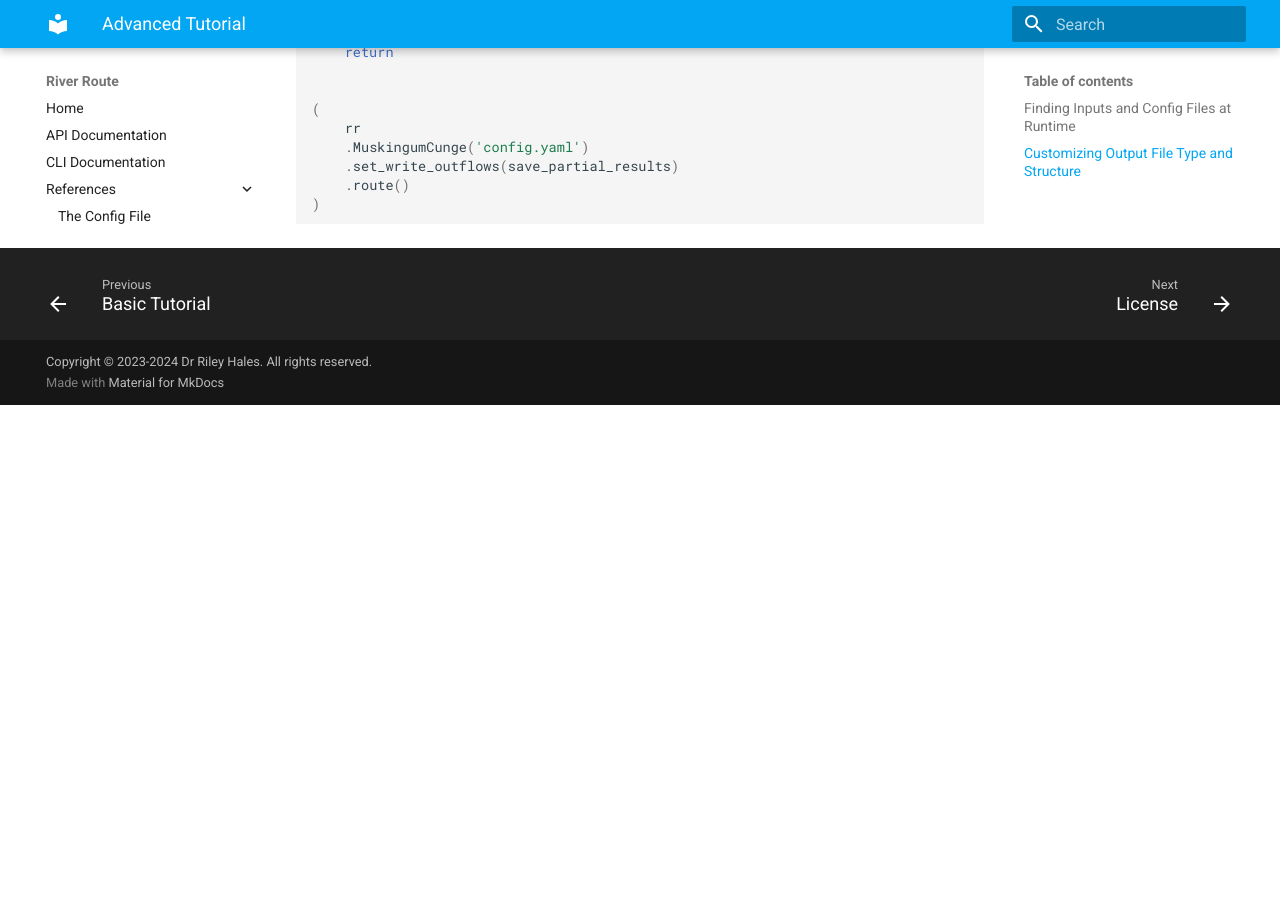
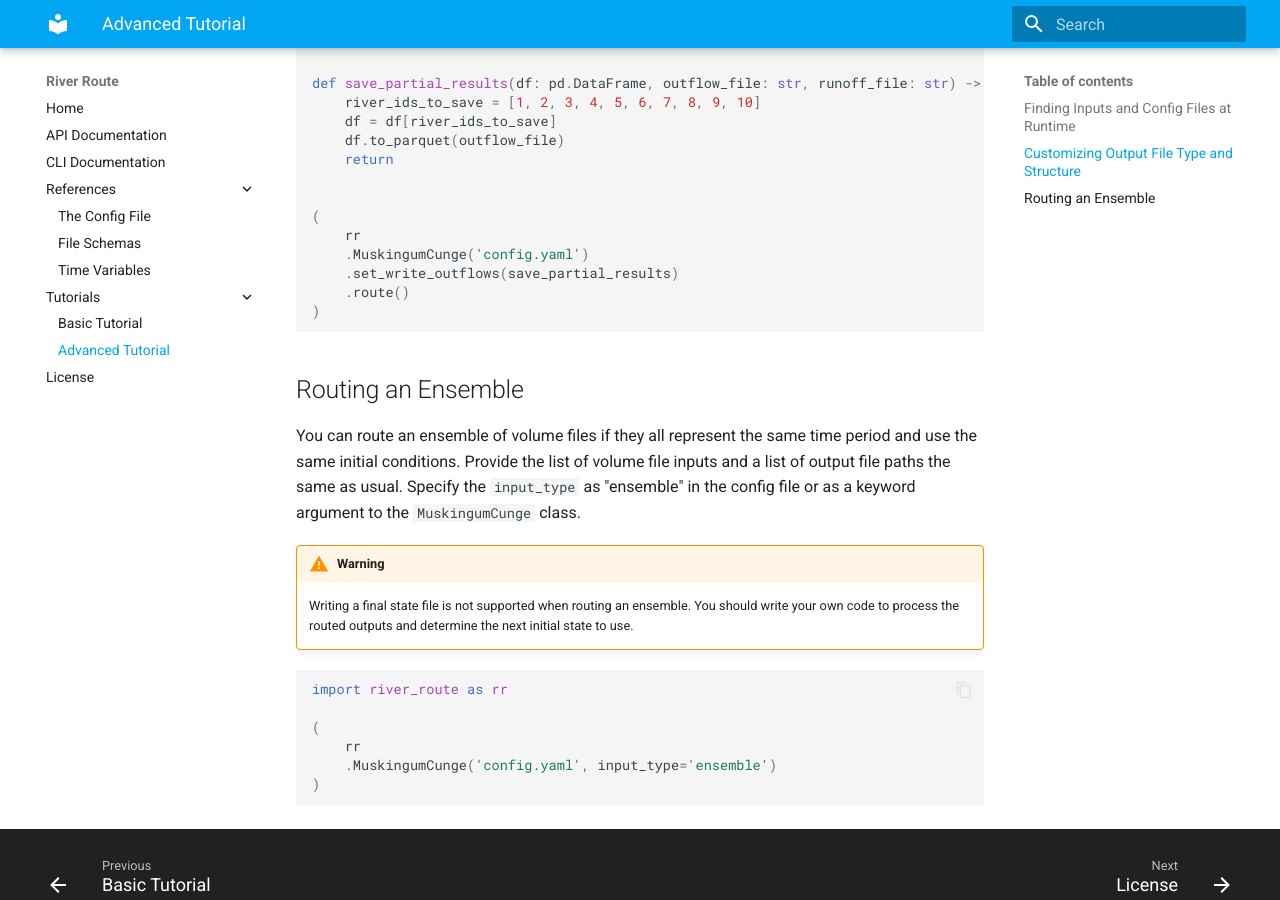
Before and after one commit to rileyhales/river-route, an MkDocs documentation site: the page built from docs/tutorials/advanced-tutorial.md, in a window 1280 px wide and 900 px high, scrolled down 3079 px. Built offline with MkDocs 1.6.1 and Material for MkDocs 9.7.7, drawn with Linux system fonts in a browser that asks for light colours; before the commit the page ends 3484 px from its top, so only the background shows below that; some of the changed text lies outside the part shown.

Commit message:
correct annotation blocks

````diff
--- a/docs/tutorials/advanced-tutorial.md
+++ b/docs/tutorials/advanced-tutorial.md
@@ -58,6 +58,9 @@
 3. `runoff_file`: a string with the path to the runoff file used to produce this output.
 
 As an example, you might want to write the output DataFrame to a Parquet file instead.
+
+!!! Warning
+    Your function ***must*** accept all 3 arguments in the order given, even if you do not use them all in your code.
 
 ```python title="Write Routed Flows to Parquet"
 import pandas as pd
@@ -145,3 +148,22 @@
     .route()
 )
 ```
+
+## Routing an Ensemble
+
+You can route an ensemble of volume files if they all represent the same time period and use the same initial
+conditions. Provide the list of volume file inputs and a list of output file paths the same as usual. Specify the
+`input_type` as "ensemble" in the config file or as a keyword argument to the `MuskingumCunge` class.
+
+!!! Warning
+    Writing a final state file is not supported when routing an ensemble. You should write your own code to process the
+    routed outputs and determine the next initial state to use.
+
+```python
+import river_route as rr
+
+(
+    rr
+    .MuskingumCunge('config.yaml', input_type='ensemble')
+)
+```
````
Also changed, not shown: docs/references/time-variables.md (+2 -4 lines), docs/tutorials/basic-tutorial.md (+13 -13 lines).
